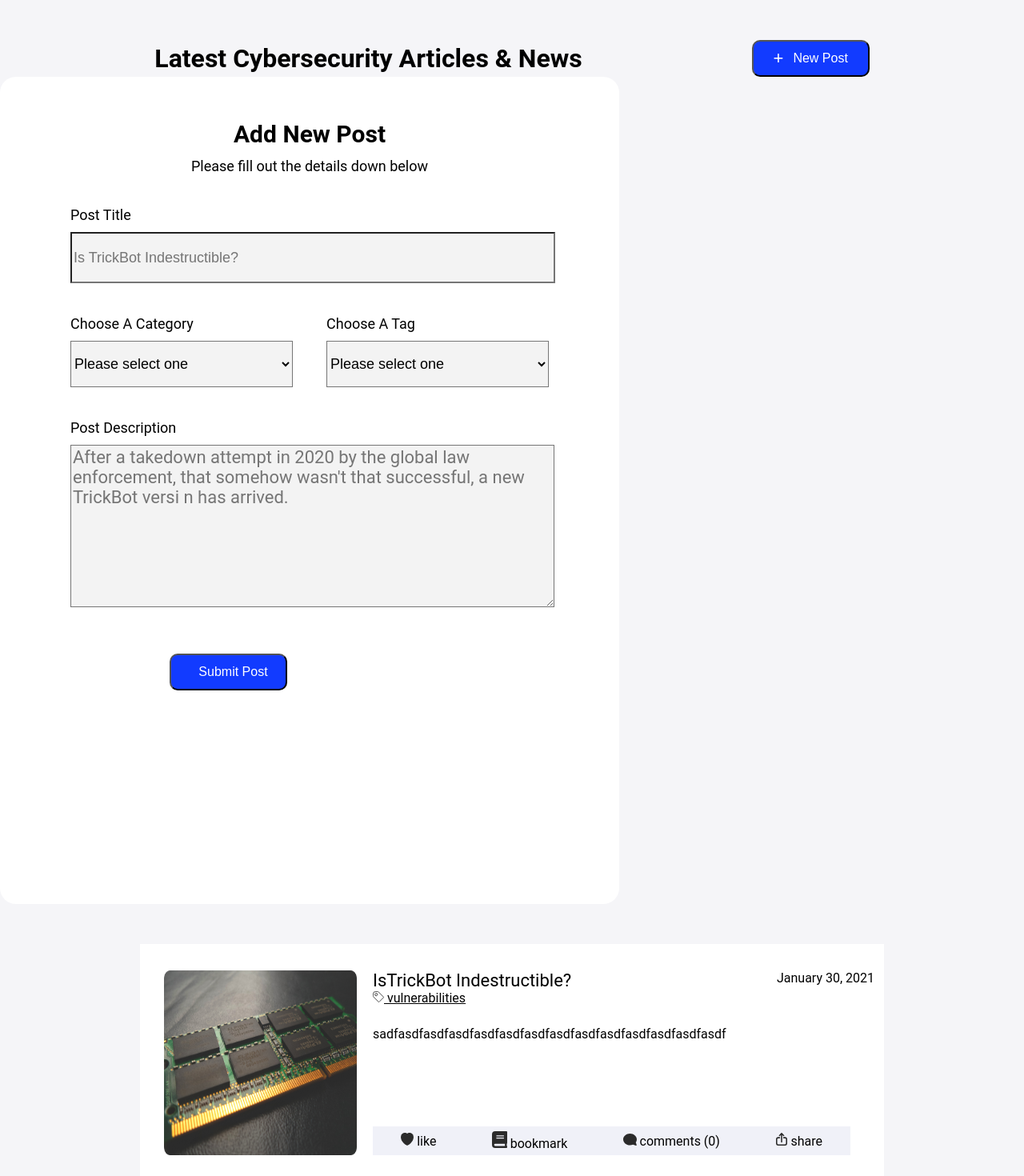
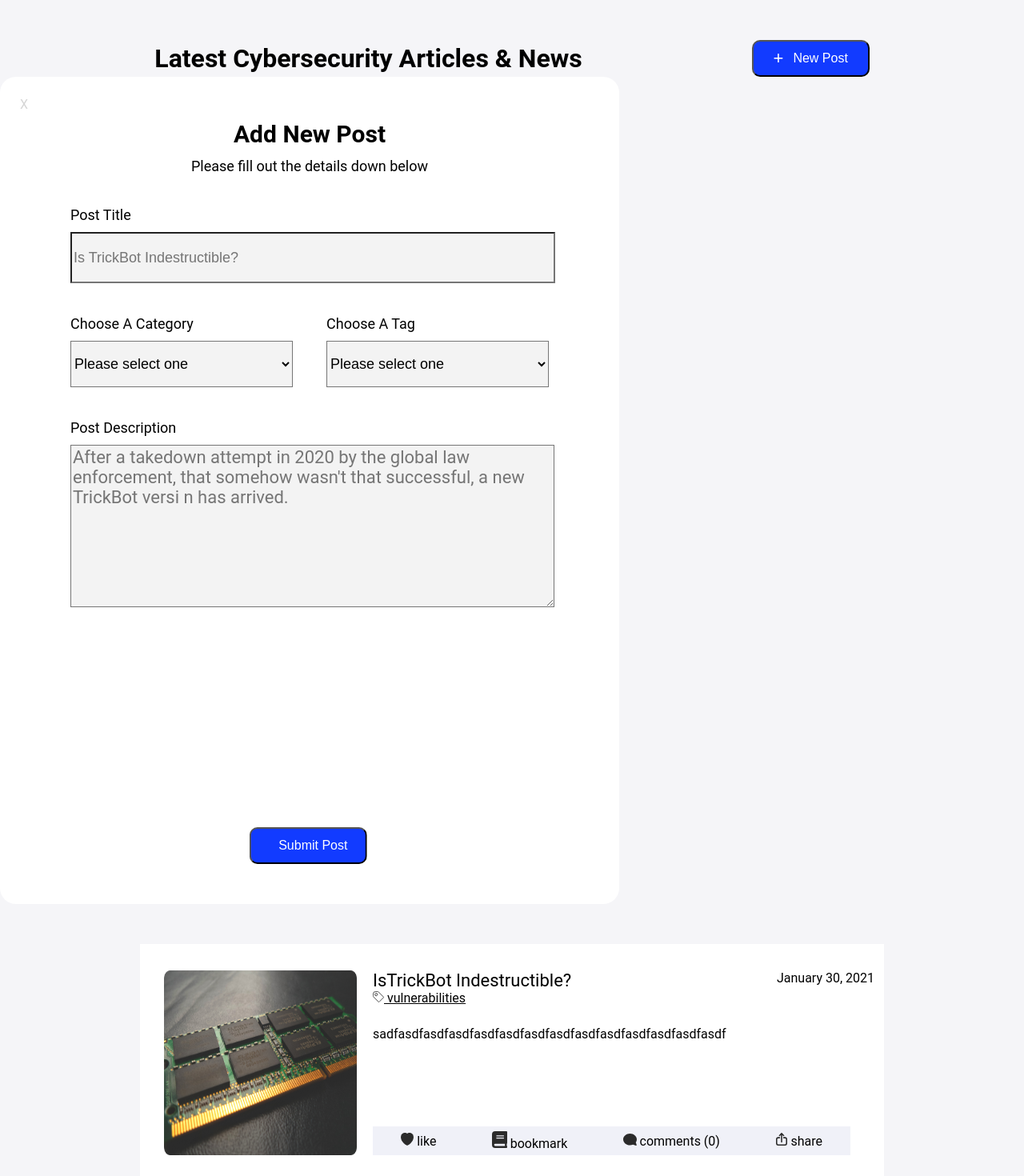
Before and after one commit to roee030/cybersecurity-news, a Vue app: page / in a window 1280 px wide. Shown: the top 1470 px of the page at 80% size. Built offline with nearby package versions, Linux system fonts and the light colour scheme.

Commit message:
more styling for the model

```diff
--- a/src/components/NewPost.vue
+++ b/src/components/NewPost.vue
@@ -31,7 +31,10 @@
             <textarea class="post_description_input" v-model="description" placeholder="After a takedown attempt in 2020 by the global law enforcement, that somehow wasn't that successful, a new TrickBot versi n has arrived."></textarea>
         </div>
       </div>
-      <Button label="Submit Post"/>
+      <div class="new_post_submit_button">
+        <Button label="Submit Post"/>
+      </div>
+      <div class="new_post_close_button">X</div>
   </div>
 </template>
 
@@ -62,6 +65,7 @@ export default {
         border-radius: 20px;
         display: flex;
         flex-direction: column;
+        position: relative;
     }
 
     .new_post_wrapper{
@@ -120,4 +124,19 @@ export default {
         font-size: 22px;
         font-family: 'Roboto';
     }
+
+    .new_post_submit_button{
+        position: absolute;
+        bottom: 0;
+        right: 50%;
+        transform: translate(20%, -50px);
+    }
+
+    .new_post_close_button{
+        position: absolute;
+        top: 25px;
+        left: 25px;
+        color: #D6D6D6;
+        cursor: pointer;
+    }
 </style>
```
